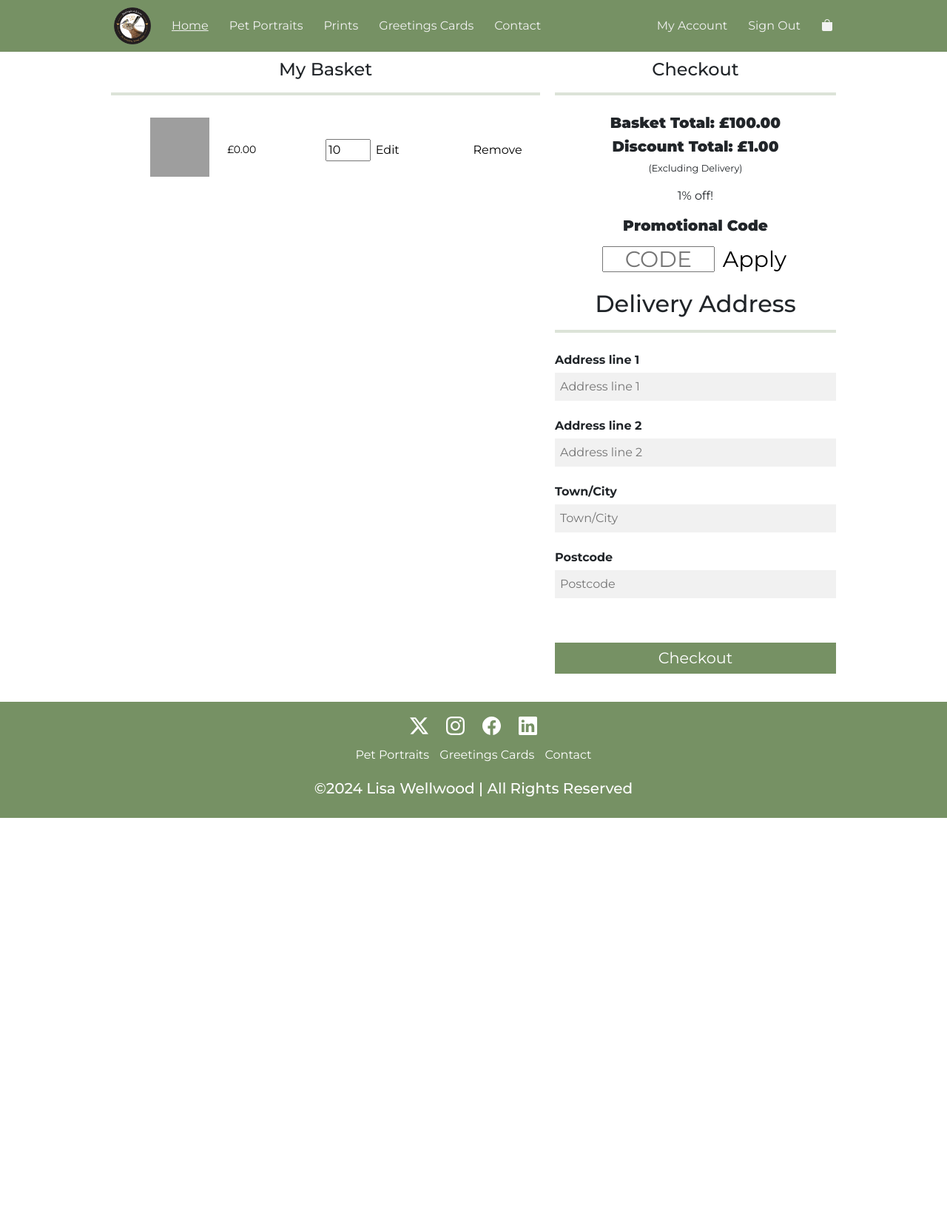
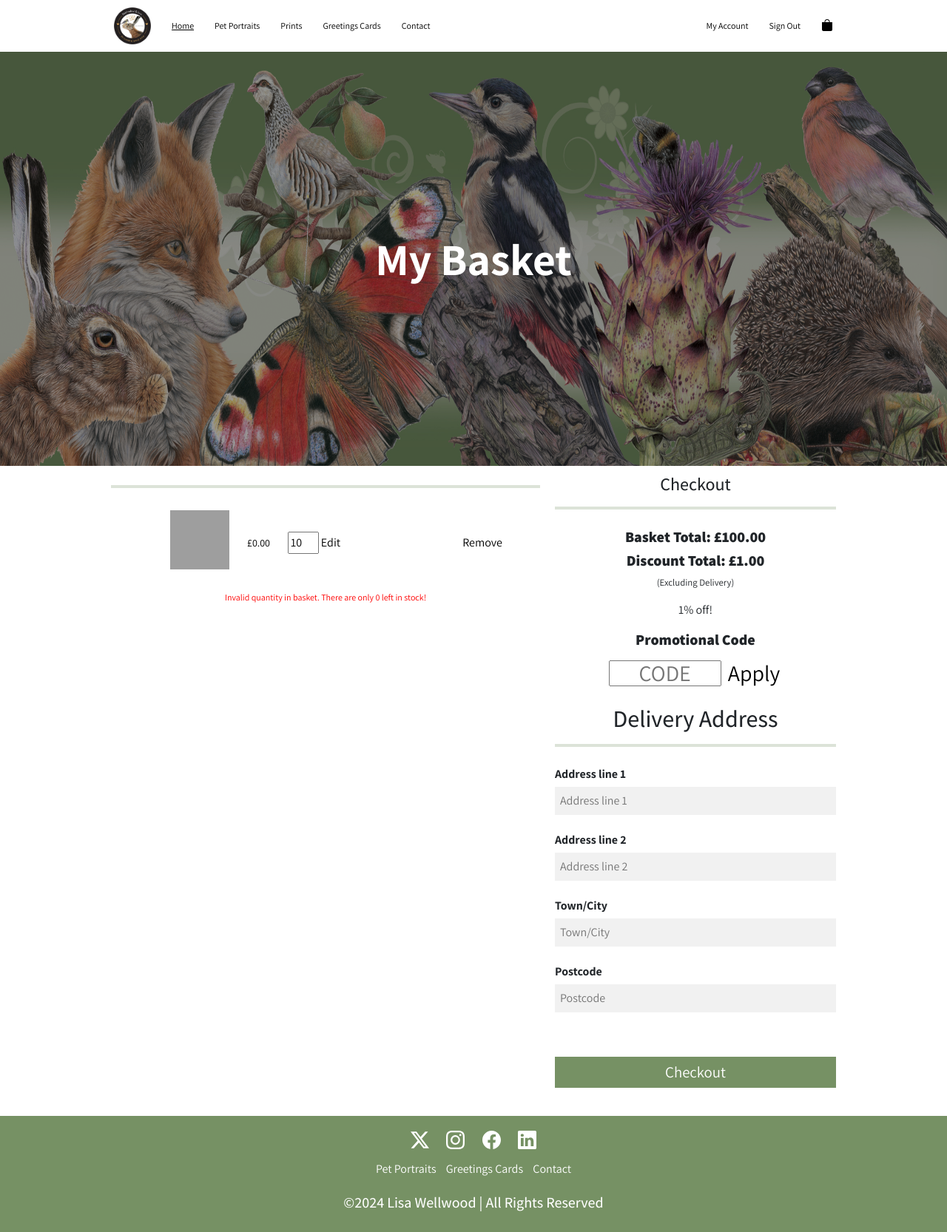
Before and after one commit to ttom331/ArtistStudio22Website, a PHP site: page /basket.php in a window 1280 px wide. Shown: the whole page at 74% size. Before the commit the page ends 1106 px from the top, so only its background shows below. Run offline with PHP 8.4, Linux system fonts and the light colour scheme; the visitor is signed in with stand-in values (Sample User, id 1); tables that the repository leaves empty or names only in its code hold one stand-in row (values such as "Sample post"); data that the repository does not hold is empty; some libraries are stand-ins or nearby versions; grey boxes are pictures that could not be loaded.

Commit message:
modified:   account.php 	new file:   assets/coverFinal.jpg 	new file:   assets/logo-green.jpg 	renamed:    assets/header-logo.png -> assets/logo-old.png 	deleted:    assets/logo-white - Copy - Copy.jpg 	modified:   assets/logo.jpg 	modified:   basket.php 	new file:   classes/getPrintSearch.classes.php 	modified:   greetingCards.php 	modified:   index.php 	modified:   login.php 	modified:   myOrders.php 	modified:   mySelectedOrder.php 	modified:   petPortrait.php 	modified:   prints.php 	modified:   selectedPrints.php 	modified:   style.css

```diff
--- a/basket.php
+++ b/basket.php
@@ -24,8 +24,8 @@
 
 </head>
 <body>
-<nav style="background-color: #769164">
-        <div class="topNavigation" id="myTopnav" style="background-color: #769164">
+<nav>
+        <div class="topNavigation" id="myTopnav">
             <div class="nav-links">
                 <a href="index.php"><img class="navbar-brand" src="assets/logo.jpg"/></a>
                 <a href="index.php" style="text-decoration: underline;">Home</a>
@@ -60,15 +60,28 @@
         </div>
     </nav>
     <!-- cover image-->
+    <div class="coverImage">
+        <div class="darkness"></div><!--To add a black cover over image -->
+        <p class="cover-image-header">My Basket</p>
+        <img class="img" style="background-size: cover;" src="assets/coverFinal.jpg" alt="Cover image" />
+    </div>
     <div class="main-content">
         <div class="flex-container">
             <div class="flex-item-left">
-                <h4>My Basket</h4>
                 <hr>
                 <!--get session for basket -->
                 <?php include('classes/getBasketitems.php');
+                include('classes/checkStock.classes.php');
+                $stockCheckerBasket = new checkStock(); //new class instence of checkStock.
                 if (isset($basket) && $basket) {
-                    foreach ($basket as $row) { ?>
+                    foreach ($basket as $row) {
+                        $print_ID = $row['print_ID'];
+                        $quantity = htmlspecialchars($row['quantity']);
+                        $printStock = $stockCheckerBasket->getPrintStock($print_ID); //call to getprintstock function in checkstock class
+                        if ($quantity > $printStock){
+                            $_SESSION['stock_error'] = "Invalid quantity in basket. There are only " . $printStock . " left in stock!";
+                        }
+                        ?>
 
                 <ul>
                     <li style="text-align: center;">
@@ -80,12 +93,15 @@
                     <li>
                         <small style="color: black;"><span>£</span><?php echo number_format($row['print_Price'] * $row['quantity'],2);?></small>
                     </li>
+
                     <li><!--edit quantity of the product -->
-                        <form method="POST" action="includes/basket-edit.inc.php">
+                        <form method="POST" action="includes/basket-edit.inc.php" class="basket-form">
                             <input type="hidden" name="basket_ID" value="<?php echo $row['basket_ID'];?>"/>
                             <input type="hidden" name="customer_ID" value="<?php echo $row['user_id']; ?>"/>
-                            <input name="quantity" type="number" style="width: 25%;" value="<?php echo $row['quantity']; ?>"/>
-                            <input type="submit" class="basketButtons" value="Edit" name="edit_Quantity"/>
+                            <div class="quantity-container">
+                                <input name="quantity" type="number" style="width: 20%;" class="quantity-input" value="<?php echo $row['quantity']; ?>" />
+                                <input type="submit" class="basketButtons" value="Edit" name="edit_Quantity"/>
+                            </div>
                         </form>
                     </li>
                     <li>
@@ -97,6 +113,14 @@
                         </form>
                     </li>
                 </ul>
+                <?php
+                        if (isset($_SESSION['stock_error'])) {
+                            ?><p style="font-size: 12px; color: red;"><?php echo $_SESSION['stock_error']; ?></p>
+                            <?php
+                            unset($_SESSION['stock_error']); // Clear the error after displaying
+                        }
+                        ?>
+
                 <?php } }?>
             <?php if (empty($basket) ) {
             ?>
@@ -159,7 +183,7 @@
                             <input type="submit" class="basketButtons" value="Apply" name="promo"/>
                         </form>
                     </li>
-                    <form method="POST" action="checkout.php">
+                    <form method="POST" action="checkout.php" class="basic">
                         <li>
                             <h2>Delivery Address</h2>
                             <hr>
--- a/login.php
+++ b/login.php
@@ -19,7 +19,7 @@
 
 </head>
 <body>
-    <form action="includes/login.inc.php" method="post" style="max-width: 50vw; margin:auto;">
+    <form action="includes/login.inc.php" method="post" style="max-width: 50vw; margin:auto;" class="basic">
         <div class="index-login-signup">
             <img class="login-logo" src="assets/logo-white.jpg" style="max-width: 80px;"/>
             <h2>Login</h2>
--- a/style.css
+++ b/style.css
@@ -1,8 +1,9 @@
 @import url('https://fonts.googleapis.com/css2?family=Montserrat:ital,wght@0,100..900;1,100..900&display=swap');
+@import url('https://fonts.googleapis.com/css2?family=Assistant:wght@200..800&display=swap');
 
 body{
     margin: 0;
-    font-family: "Montserrat", sans-serif;
+    font-family: "Assistant", sans-serif;
     padding: 0;
     max-width: 100vw; /* Prevent body from exceeding viewport width */
     overflow-x: hidden; /* Prevent horizontal scrolling */
@@ -15,7 +16,6 @@
 
 .topNavigation{
     overflow: hidden;
-    background-color: #333;
     margin: auto;
     max-width: 1000px;
 }
@@ -24,11 +24,11 @@
     align-items: center;
     float: left;
     display: flex;
-    color: #f2f2f2;
+    color: black;
     text-align: center;
     padding: 10px 14px;
     text-decoration: none;
-    font-size: 1rem;
+    font-size: 12px;
     list-style-type: none;
     line-height: 50px; /* Match this with the logo height for vertical alignment */
     transition: .5s;
@@ -110,10 +108,35 @@
 
 
 /* cover image */
+
+.coverImage{
+  position: relative;
+}
+
+.darkness{
+  background-color: black;
+  height: 70vh;
+  width: 100%;
+  position: absolute;
+  opacity: 40%;
+}
 .coverImage img{
   height: 70vh;
   width: 100%;
 }
+
+.cover-image-header{
+  position: absolute;
+  top: 50%;
+  left: 50%;
+  transform: translate(-50%, -50%);
+  color: white;
+  font-size: 60px;
+  font-weight: bold;
+  text-align: center;
+}
+
+
 
 .main-heading h2{
   text-align: center;
@@ -168,7 +191,7 @@
 }
 
 /* Full-width input fields */
-input[type=text], input[type=password] {
+form.basic input[type=text], input[type=password] {
   width: 100%;
   padding: 15px;
   margin: 5px 0 22px 0;
@@ -451,6 +525,17 @@
 
 /*  basket column*/
 
+.basket-form {
+  display: flex;
+  align-items: center;
+}
+
+.quantity-container {
+  display: flex;
+  align-items: center; /* Vertically align the quantity input and submit button */
+}
+
+
 /* account page column */
 
 /* selected print add to basket*/
```
Also changed, not shown: other parts of style.css (+74 -6 lines), account.php (+5 -3 lines), classes/getPrintSearch.classes.php (added, +19 -0 lines), greetingCards.php (+8 -3 lines), index.php (+5 -3 lines), myOrders.php (+5 -4 lines), mySelectedOrder.php (+5 -3 lines), petPortrait.php (+5 -4 lines), prints.php (+9 -4 lines), selectedPrints.php (+30 -8 lines), assets/coverFinal.jpg (added), assets/logo-green.jpg (added), assets/logo-old.png (renamed from assets/header-logo.png), assets/logo-white - Copy - Copy.jpg (deleted), 1 more files.
